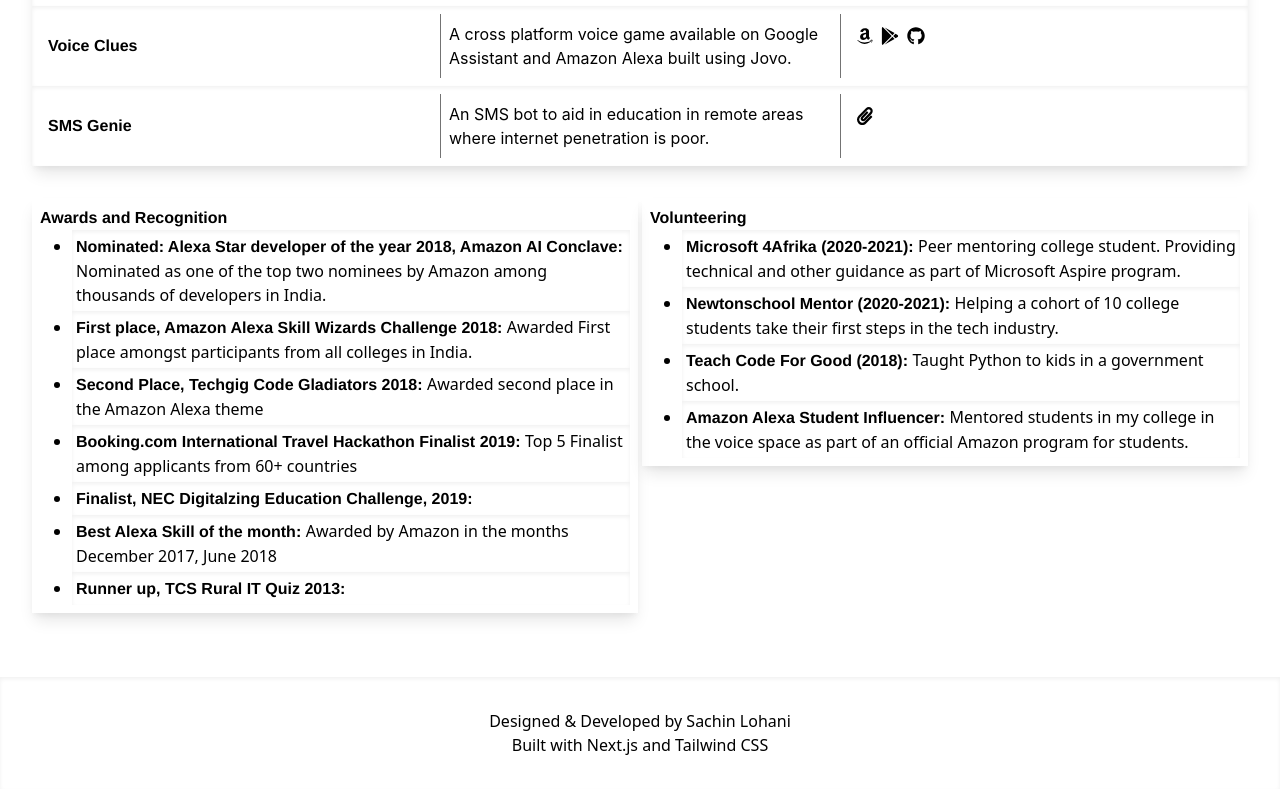
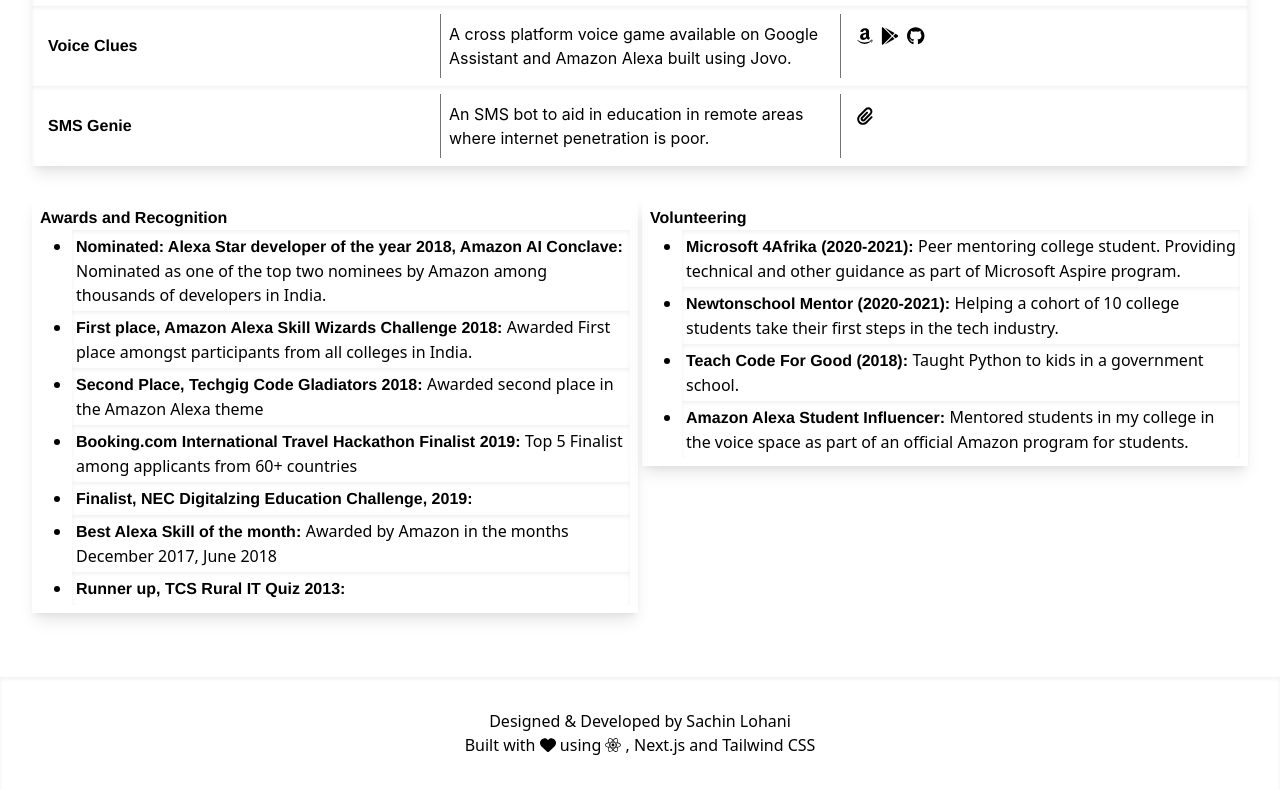
Before and after one commit to pantomath91/sachin-resume, a Next.js app: page / in a window 1280 px wide. Shown: the part 1212-2001 px from the top of the page. Built offline with nearby package versions, Linux system fonts and the light colour scheme.

Commit message:
upgrading versions

```diff
--- a/components/Footer.tsx
+++ b/components/Footer.tsx
@@ -1,7 +1,7 @@
 import * as React from 'react';
 import { FontAwesomeIcon } from '@fortawesome/react-fontawesome';
-import { faHeart } from '@fortawesome/free-solid-svg-icons';
-import { faReact } from '@fortawesome/free-brands-svg-icons';
+import { faHeart} from '@fortawesome/free-solid-svg-icons';
+import { faReact} from '@fortawesome/free-brands-svg-icons';
 
 export const Footer = () => {
     return <footer className="flex flex-col bg-display-100 p-8 z-10 shadow-inner">
@@ -9,7 +9,7 @@
             {`Designed & Developed by Sachin Lohani`}
         </div>
         <div className="mx-auto">
-            <span> Built with Next.js and Tailwind CSS </span>
+            <span> Built with <FontAwesomeIcon icon={faHeart}/> using  <FontAwesomeIcon icon={faReact}/> , Next.js and Tailwind CSS </span>
         </div>
     </footer>
 }
```
Also changed, not shown: package.json (+4 -4 lines), 1 other file (tests, documents, lock files or other folders).
